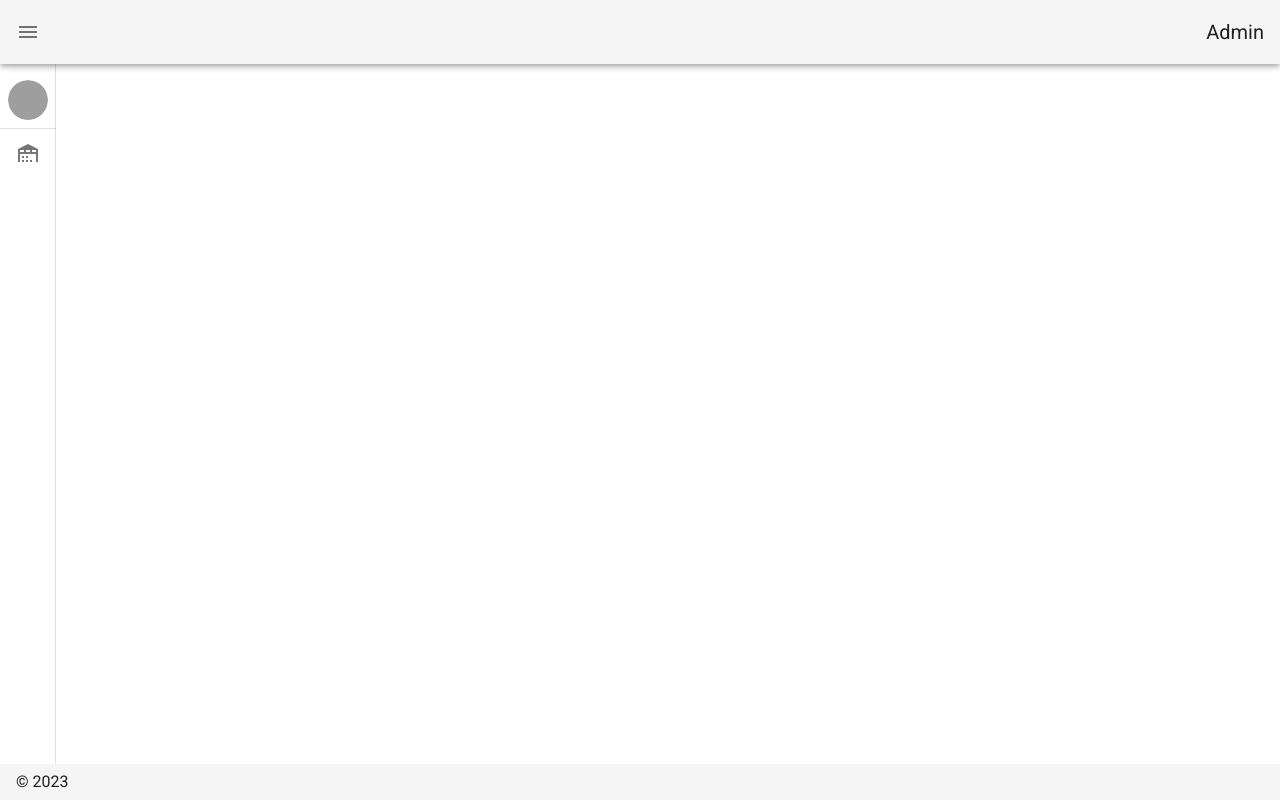
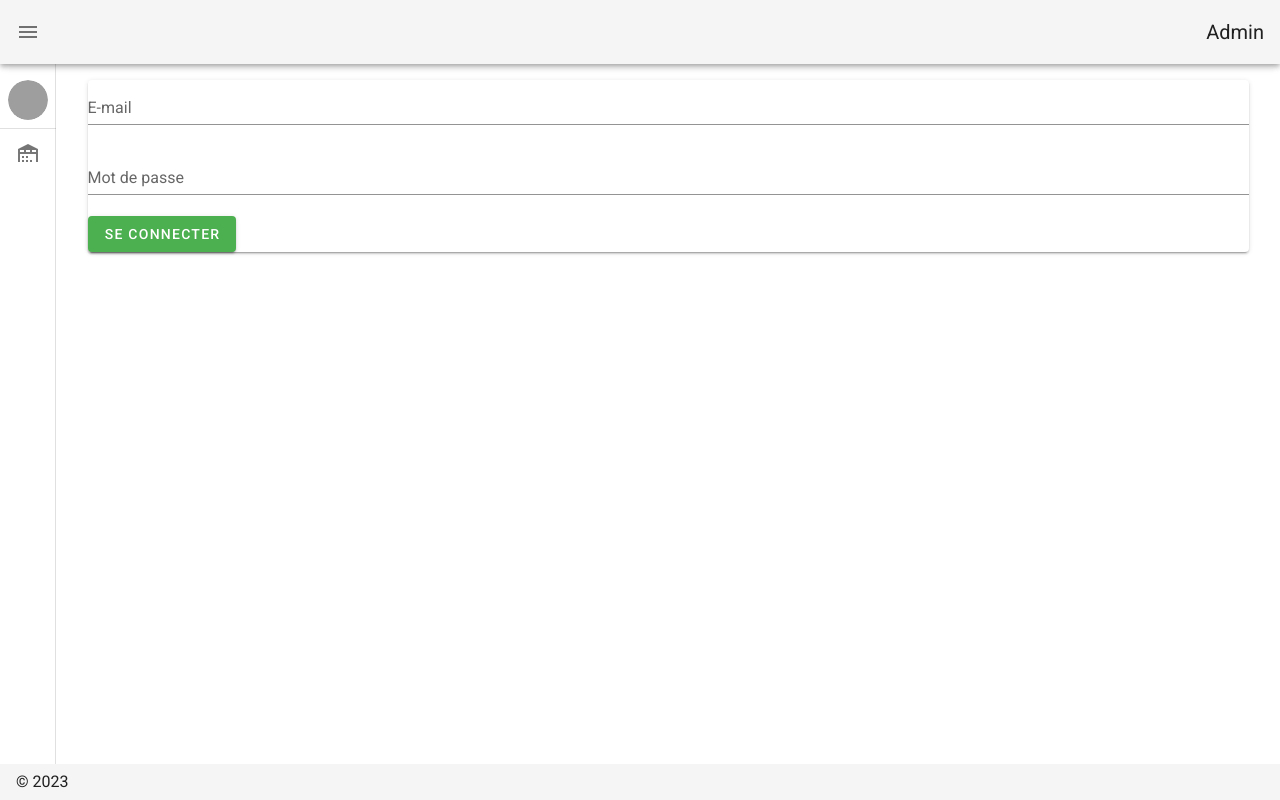
Before and after one commit to AurelieDL/Epicerie_Front, a Nuxt app: page /connexion in a window 1280 px wide. Built offline with nearby package versions, Linux system fonts and the light colour scheme; grey boxes are pictures that could not be loaded.

Commit message:
nuxt auth

```diff
--- a/nuxt.config.js
+++ b/nuxt.config.js
@@ -19,6 +19,31 @@ export default {
     ]
   },
 
+  router: {
+    middleware: ['auth']
+   },
+
+   auth: {
+    strategies: {
+      local: {
+        endpoints: {
+          login: { url: '/login', method: 'post', propertyName: 'token' },
+          logout: false,
+          user: { url: '/user', method: 'get', propertyName: '' }
+        }
+      }
+    },
+
+    redirect: {
+      login: '/connexion',
+      logout: '/?logout=true',
+      callback: '/callback'
+    },
+    watchLoggedIn: true,
+    resetOnError: false,
+    rewriteRedirects: true
+  },
+
   // Global CSS: https://go.nuxtjs.dev/config-css
   css: [
   ],
@@ -38,6 +63,8 @@ export default {
 
   // Modules: https://go.nuxtjs.dev/config-modules
   modules: [
+    '@nuxtjs/axios',
+    '@nuxtjs/auth-next'
   ],
 
   // Vuetify module configuration: https://go.nuxtjs.dev/config-vuetify
--- a/package.json
+++ b/package.json
@@ -10,6 +10,8 @@
     "test": "jest"
   },
   "dependencies": {
+    "@nuxtjs/auth-next": "5.0.0-1667386184.dfbbb54",
+    "@nuxtjs/axios": "^5.13.6",
     "core-js": "^3.25.3",
     "nuxt": "^2.15.8",
     "vue": "^2.7.10",
--- /dev/null
+++ b/pages/connexion.vue
@@ -0,0 +1,48 @@
+<template>
+  <v-card>
+    <v-form ref="form" v-model="valid" lazy-validation>
+      <v-text-field
+        v-model="email"
+        :rules="emailRules"
+        label="E-mail"
+        required
+      ></v-text-field>
+
+      <v-text-field
+        v-model="text"
+        :rules="[(v) => !!v || 'mot de passe obligatoire']"
+        label="Mot de passe"
+        required
+      ></v-text-field>
+
+      <v-btn :disabled="!valid" color="success" class="mr-4" @click="login()">
+        Se connecter
+      </v-btn>
+    </v-form>
+  </v-card>
+</template>
+
+<script>
+export default {
+  data: () => ({
+    valid: true,
+    text: "",
+    email: "",
+    emailRules: [
+      (v) => !!v || "Merci d'indiquer votre e-mail",
+      (v) => /.+@.+\..+/.test(v) || "l'e-mail doit être valide",
+    ],
+  }),
+
+  methods: {
+    login() {
+      this.$auth.loginWith("local", {
+        data: {
+          login: this.email,
+          password: this.text,
+        },
+      });
+    },
+  },
+};
+</script>
--- /dev/null
+++ b/store/index.js
@@ -0,0 +1,24 @@
+export const state = () => ({
+    counter: 0
+  })
+
+  export const getters = {
+    getCounter(state) {
+      return state.counter
+    }
+  }
+
+  export const mutations = {
+    increment(state) {
+      state.counter++
+    }
+  }
+
+  export const actions = {
+    async fetchCounter({ state }) {
+      // make request
+      const res = { data: 10 };
+      state.counter = res.data;
+      return res.data;
+    }
+  }
```
Also changed, not shown: 1 other file (tests, documents, lock files or other folders).
